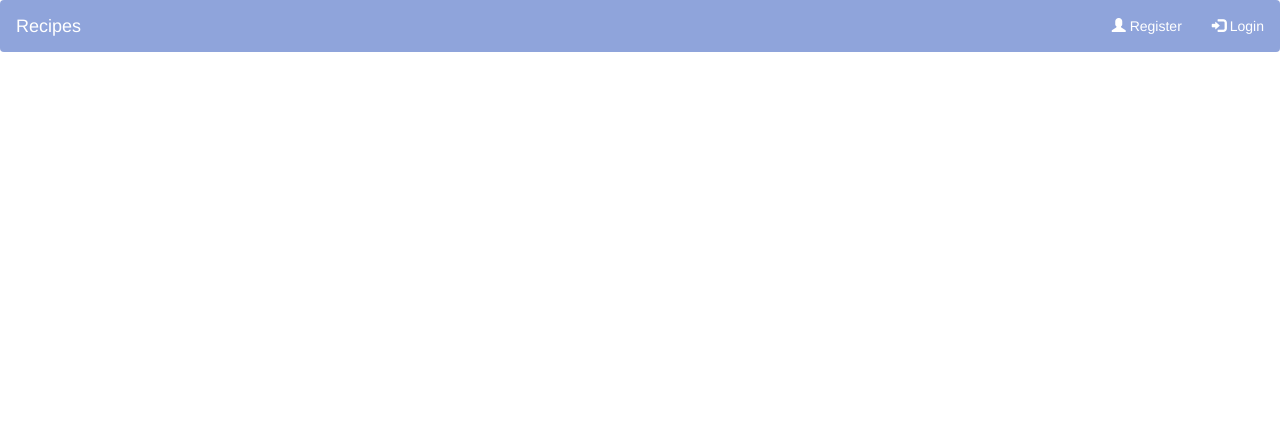
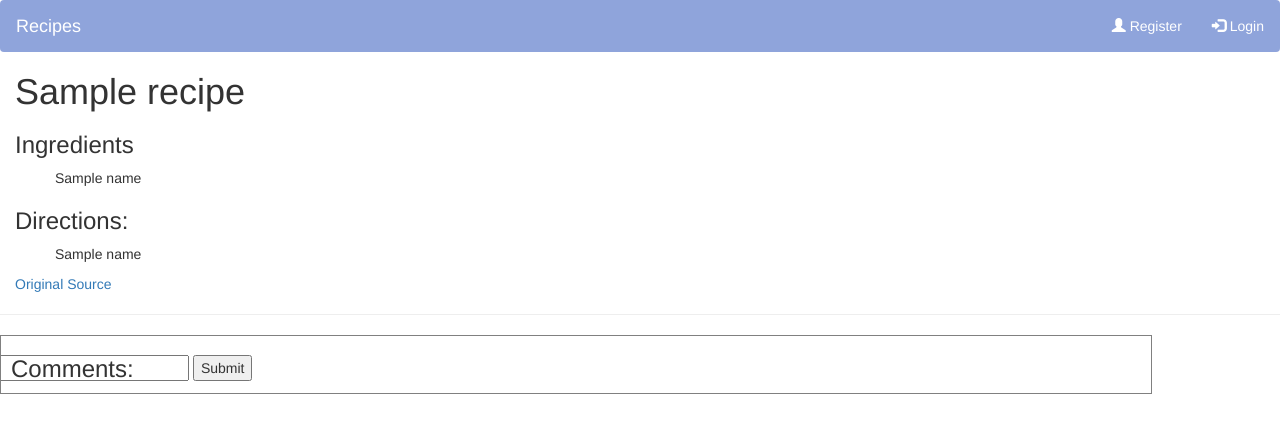
Before and after one commit to jiaqifengg/460-project, a Flask app: page /recipe/1 in a window 1280 px wide. Shown: the top 433 px of the page. Run offline with Flask 2, Linux system fonts and the light colour scheme; a database or web service that is not in the repository returns one stand-in record (values such as "Sample title"); some libraries are stand-ins or nearby versions.

Commit message:
recipe rendering

```diff
--- a/app.py
+++ b/app.py
@@ -84,8 +84,20 @@ def find_recipes():
 
 @app.route('/recipe/<id>', methods=['GET'])
 def recipe(id):
-    print(id)
-    return render_template('recipe.html')
+    the_recipe = db.get_recipe_by_id(id)
+    title = the_recipe[1]
+    ingredients_amount = the_recipe[2]
+    directions = the_recipe[3]
+    source = the_recipe[4]
+    id = the_recipe[0]
+    print(the_recipe)
+    return render_template('recipe.html', title=title,
+                            ingredients_list=ingredients_amount,
+                            directions_list=directions, original=source, id=id)
+
+@app.route('/comment/<id>', methods=['POST'])
+def submit_comment(id):
+    pass
 
 
 if __name__ == "__main__":
--- a/database/databaseModule.py
+++ b/database/databaseModule.py
@@ -257,7 +257,11 @@ class database():
 
 
     def get_recipe_by_id(self, recipe_id):
-        pass
+        query = """SELECT * FROM recipes WHERE recipeid=%s"""
+        self.cursor.execute(query, recipe_id)
+        results = self.cursor.fetchall()
+        self.connection.commit()
+        return results[0]
 
 def hash_function(input):
     new_pw = input.encode()
--- a/project-report/create.sql
+++ b/project-report/create.sql
@@ -13,8 +13,8 @@ CREATE TABLE IF NOT EXISTS comments(
     FOREIGN KEY (recipeid) REFERENCES recipes(recipeid)
 );
 
-COPY persons(first_name, last_name, dob, email)
-FROM 'C:...\CSE 460\Project\460-project\460-project\project-report\recipes.csv'
+COPY recipes(recipeid, title, ingredients, directions, from_source, from_link, ner)
+FROM 'project-report\recipes.csv'
 DELIMITER ','
 CSV HEADER;
 
--- a/templates/recipe.html
+++ b/templates/recipe.html
@@ -16,6 +16,19 @@
       #myId {
         background-color: #8fa4db;
       }
+      #ingredient-list, #directions-list, #source, h1{
+        padding-left: 15px;
+      }
+      #comments-area{
+        border: 1px solid grey;
+        position: fixed;
+        width: 90%;
+      }
+      #the-comment{
+        padding-left: 5px;
+        border: 1px solid grey;
+        width: 900px;
+      }
     </style>
 </head>
 <body>
@@ -32,6 +45,46 @@
             </div>
         </nav>
     </div>
-
+    <div id='the-recipe'>
+      <h1>{{ title }}</h1>
+      <div id='ingredient-list'>
+        <h3> Ingredients </h3>
+        <ul style="list-style-type:none;">
+          {% for ingredient in ingredients_list %}
+          <li> {{ ingredient }} </li>
+          {% endfor %}
+        </ul>
+      </div>
+      <div id='directions-list'>
+        <h3>Directions:</h3>
+        <ul style="list-style-type:none;">
+          {% for direction in directions_list %}
+          <li> {{ direction }} </li>
+          {% endfor %}
+        </ul>
+      </div>
+    </div>
+    <div id='source'>
+      <a href="{ original }">Original Source</a>
+    </div>
+    <hr>
+    <div id='comments-area'>
+      <h3 style="padding-left: 10px;">Comments:</h3>
+        <ul style="list-style-type:none;">
+          {% for comment in comments_list %}
+          <div id='the-comment'>
+            <b><p>{ comment[0] }:</p></b><br>
+            <p>{ comment[1] }</p>
+          </div>
+          {% endfor %}
+        </ul>
+    </div>
+    <br>
+    <div id='comments-form'>
+      <form id='comment-form' action='/comment/{ id }' method='POST'>
+        <input id='comment-field' type='text' name='comment'>
+        <input type='submit' type='Submit' value='Submit'>
+      </form>
+    </div>
 </body>
 </html>
--- a/templates/recipeList.html
+++ b/templates/recipeList.html
@@ -45,10 +45,10 @@
     </div>
     <h1>{{ total_recipes }} Recipes Available</h1>
     <div id="the_recipes"></div>
-      <ul style="list-style-type:none;"">
+      <ul style="list-style-type:none;">
           {% for recipeid in recipe_list %}
             <div id='recipe-block'>
-              <li><a href="/recipe/{{ recipeid[0] }}"">{{ recipeid[1] }}</a></li>
+              <a href="/recipe/{{ recipeid[0] }}">{{ recipeid[1] }}</a>
             </div>
           {% endfor %}
       </ul>
```
Also changed, not shown: templates/login.html (indentation only).
